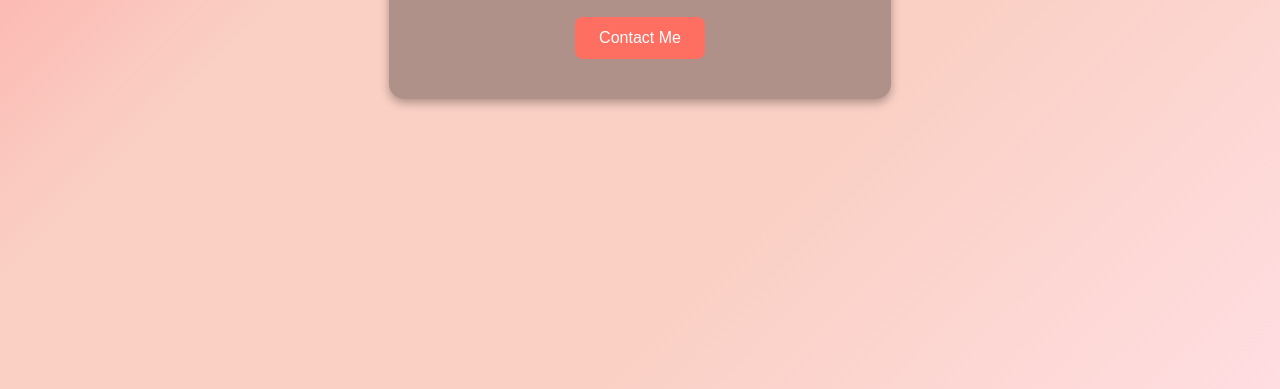
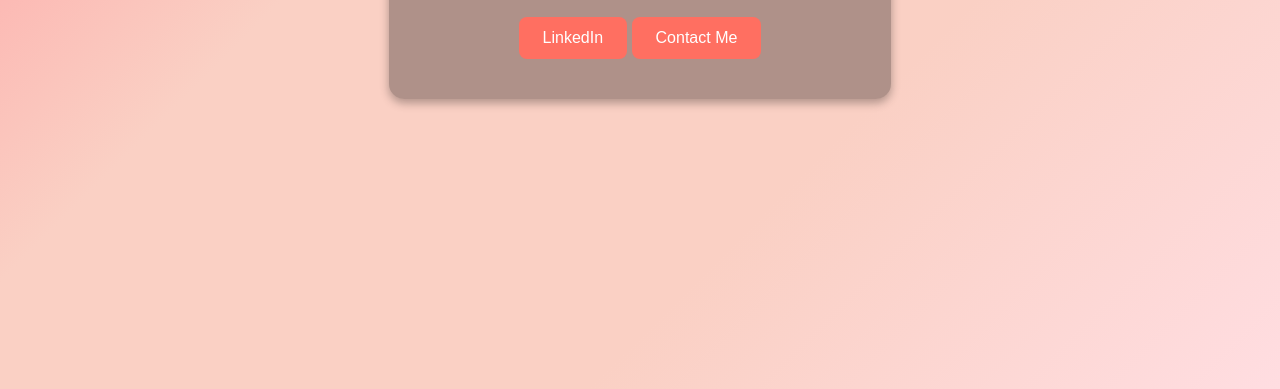
Before and after one commit to ssp-007/srinidhi-website, a plain HTML site: page index.html in a window 1280 px wide. Shown: the part 411-800 px from the top of the page. Drawn offline with Linux system fonts and the light colour scheme.

Commit message:
Adding linkedIn button

```diff
--- a/index.html
+++ b/index.html
@@ -60,7 +60,8 @@
     <div class="container">
         <h1>Hello, from Srinidhi!</h1>
         <p>Welcome to my website hosted on GitHub Pages.</p>
-        <a href="mailto:your-email@example.com" class="btn">Contact Me</a>
+        <a href="https://www.linkedin.com/in/sp-srinidhi-79244a1b1/" class="btn">LinkedIn</a>
+        <a href="mailto:srinidhi.ss24@gmail.com.com" class="btn">Contact Me</a>
     </div>
 
 </body>
```
